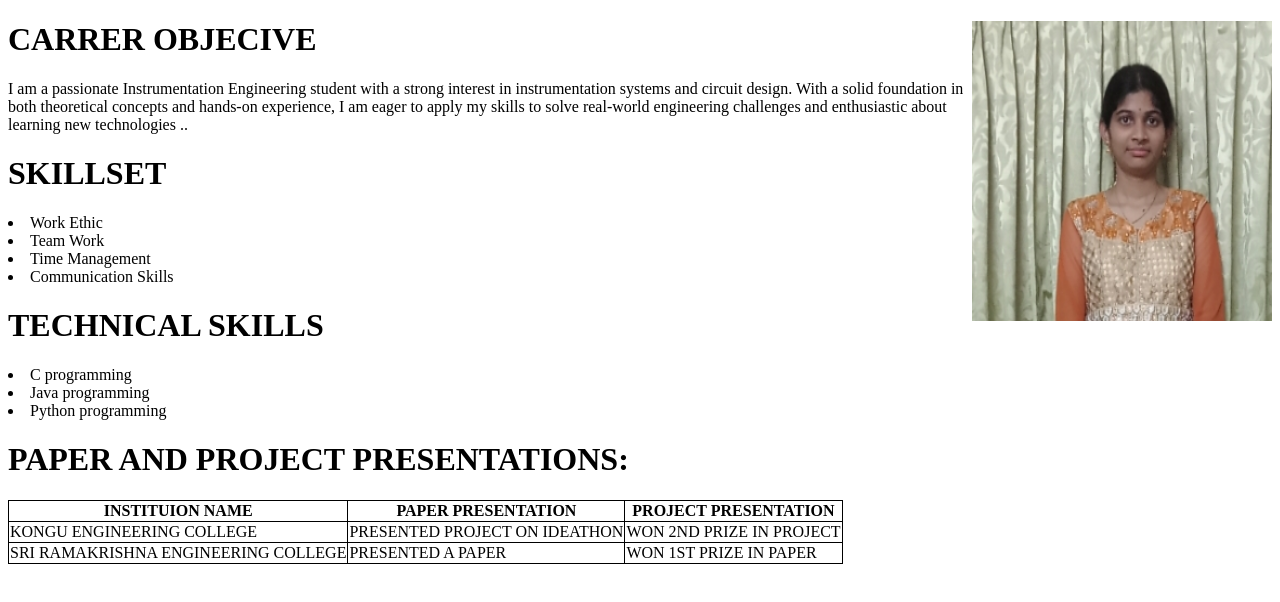
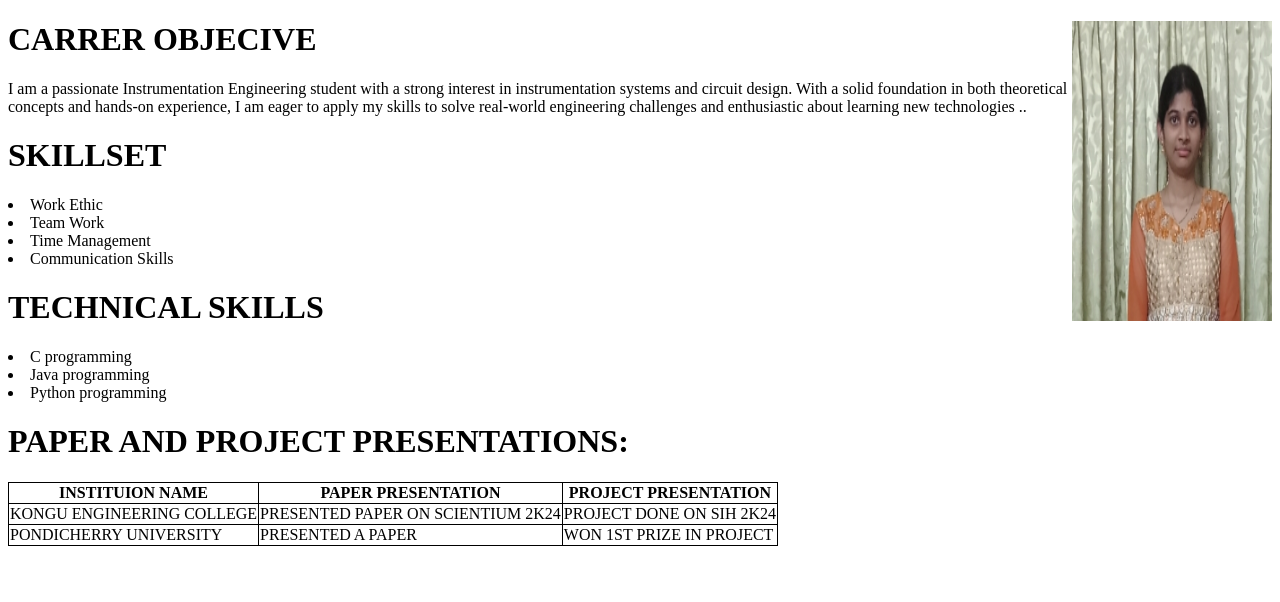
Before and after one commit to NihithaGowrisankar/mernclass, a plain HTML site: page index.html in a window 1280 px wide. Drawn offline with Linux system fonts and the light colour scheme.

Commit message:
initial commit

```diff
--- a/index.html
+++ b/index.html
@@ -2,7 +2,7 @@
 <html>
 
 <body>
-    <img src="photo.jpg" width="300" height="300" align="right" >
+    <img src="photo.jpg" width="200" height="300" align="right" >
 <h1>CARRER OBJECIVE</h1>
 
   <p>I am a passionate Instrumentation Engineering student with a strong
@@ -44,13 +44,13 @@ table, th, td {
         </tr>
         <tr>
           <td>KONGU ENGINEERING COLLEGE</td>
-    <td>PRESENTED PROJECT ON IDEATHON</td>
-    <td>WON 2ND PRIZE IN PROJECT</td>
+    <td>PRESENTED PAPER ON SCIENTIUM 2K24</td>
+    <td>PROJECT DONE ON SIH 2K24</td>
         </tr>
         <tr>
-          <td>SRI RAMAKRISHNA ENGINEERING COLLEGE</td>
+          <td>PONDICHERRY UNIVERSITY</td>
           <td>PRESENTED A PAPER </td>
-          <td>WON 1ST PRIZE IN PAPER</td>
+          <td>WON 1ST PRIZE IN PROJECT</td>
         </tr>
       </table></colgroup>
       </div>
```
Also changed, not shown: index.css (added).
